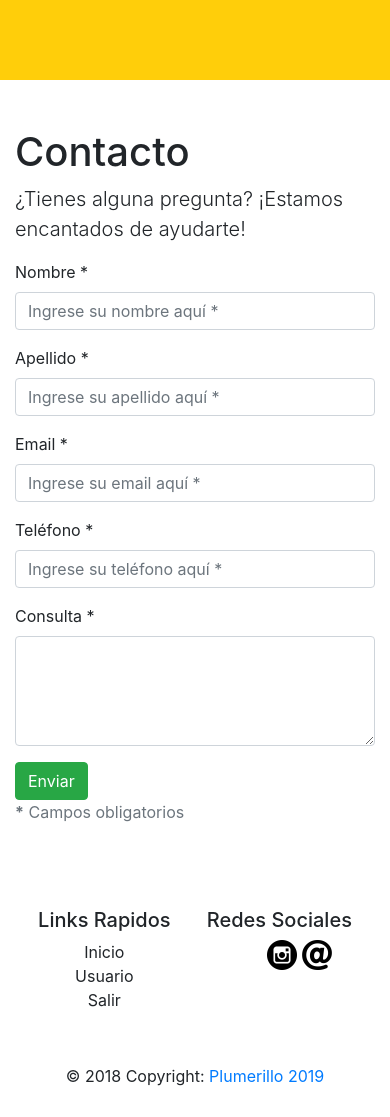
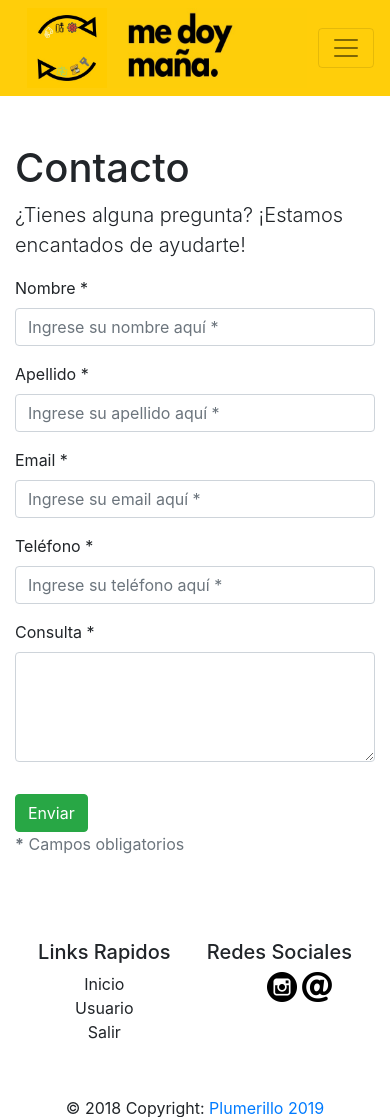
Before and after one commit to mariajosebare/medoymana, a Flask app: page /contacto in a window 390 px wide. Shown: the top 1117 px of the page. Before the commit the page ends 1086 px from the top, so only its background shows below. Run offline with Flask 2, Linux system fonts and the light colour scheme; some libraries are stand-ins or nearby versions.

Commit message:
centrado de logo y nombre y correcion de links en barra de navegacion en recucontrasenia.html y contacto.html

```diff
--- a/plumerillo/medoymana/app/templates/pages/contacto.html
+++ b/plumerillo/medoymana/app/templates/pages/contacto.html
@@ -4,17 +4,21 @@
 <head>
     <meta charset="UTF-8">
     <meta http-equiv="X-UA-Compatible" content="IE=Edge" />
-    <title>Me doy maña</title>
+    <meta name="viewport" content="width=device-width, initial-scale=1">
+    <title>Contacto</title>
     <!-- CDN de Boostrap 4.0 -->
     <link rel="stylesheet" href="https://stackpath.bootstrapcdn.com/bootstrap/4.3.1/css/bootstrap.min.css" integrity="sha384-ggOyR0iXCbMQv3Xipma34MD+dH/1fQ784/j6cY/iJTQUOhcWr7x9JvoRxT2MZw1T" crossorigin="anonymous">
     <!-- Hoja de estilos personalizada -->
     <link rel="stylesheet" href="..\..\static\css\styles.css">
 </head>
 <body>
-
     <header>
-        <nav class="navbar navbar-light nav-bar-own">
-
+		<nav class="navbar navbar-expand-lg navbar-light nav-bar-own">
+            <div class="d-flex align-items-center mx-auto">
+                <a href="/"><img src="..\..\static\img\logo.jpeg" width="80 px" height="80 px"></a>
+                <img src="..\..\static\img\name.jpeg" width="200 px" height="80 px">
+            </div>
+			<button class="navbar-toggler" type="button" data-toggle="collapse" data-target="#theNav" aria-controls="theNav" aria-expanded="false" aria-label="Toggle navigation"><span class="navbar-toggler-icon"></span></button>
         </nav>
     </header>
 
@@ -24,9 +28,7 @@
             <h1>Contacto </h1>
             <p class="lead">¿Tienes alguna pregunta? ¡Estamos encantados de ayudarte!</p>
             <form id="contact-form" method="post" role="form">
-
                 <div class="messages"></div>
-
                         <div class="controls">
                             <div class="row">
                                 <div class="col-md-6">
@@ -68,11 +70,15 @@
                                         <div class="help-block with-errors"></div>
                                     </div>
                                 </div>
+
+                                <div class="col-md-12">
                                     <div class="form-group">
                                         <div class="g-recaptcha" data-sitekey="6LfXdJUUAAAAACXB_zFi46ZxmY4meYTIwk6CX2Vc" data-callback="verifyRecaptchaCallback" data-expired-callback="expiredRecaptchaCallback"></div>
                                         <input class="form-control d-none" data-recaptcha="true" required data-error="No soy un robot">
                                         <div class="Error"></div>
                                     </div>
+                                </div>
+
                                 <div class="col-md-12">
                                     <input type="submit" class="btn btn-success btn-send" value="Enviar">
                                 </div>
@@ -118,7 +124,6 @@
 </footer>
 
 </body>
-
     <script src="https://code.jquery.com/jquery-3.3.1.slim.min.js" integrity="sha384-q8i/X+965DzO0rT7abK41JStQIAqVgRVzpbzo5smXKp4YfRvH+8abtTE1Pi6jizo" crossorigin="anonymous"></script>
     <script src="https://cdnjs.cloudflare.com/ajax/libs/popper.js/1.14.7/umd/popper.min.js" integrity="sha384-UO2eT0CpHqdSJQ6hJty5KVphtPhzWj9WO1clHTMGa3JDZwrnQq4sF86dIHNDz0W1" crossorigin="anonymous"></script>
     <script src="https://stackpath.bootstrapcdn.com/bootstrap/4.3.1/js/bootstrap.min.js" integrity="sha384-JjSmVgyd0p3pXB1rRibZUAYoIIy6OrQ6VrjIEaFf/nJGzIxFDsf4x0xIM+B07jRM" crossorigin="anonymous"></script>
@@ -126,5 +131,4 @@
     <script src='https://www.google.com/recaptcha/api.js'></script>
     <script src="validator.js"></script>
     <script src="contact.js"></script>
-
 </html>
--- a/plumerillo/medoymana/app/templates/pages/matcheo.html
+++ b/plumerillo/medoymana/app/templates/pages/matcheo.html
@@ -3,6 +3,7 @@
 <head>
 	<meta charset="UTF-8">
 	<meta http-equiv="X-UA-Compatible" content="IE=Edge" />
+	<meta name="viewport" content="width=device-width, initial-scale=1">
 	<title>Intercambio de Habilidad (matcheo)</title>
 
 	<!-- CDN de Boostrap 4.0 -->
--- a/plumerillo/medoymana/app/templates/pages/perfil-usuario.html
+++ b/plumerillo/medoymana/app/templates/pages/perfil-usuario.html
@@ -3,8 +3,8 @@
 <head>
 	<meta charset="UTF-8">
 	<meta http-equiv="X-UA-Compatible" content="IE=Edge" />
+	<meta name="viewport" content="width=device-width, initial-scale=1">
 	<title>Informacion de Usuario</title>
-
 	<!-- CDN de Boostrap 4.0 -->
 	<link rel="stylesheet" href="https://stackpath.bootstrapcdn.com/bootstrap/4.3.1/css/bootstrap.min.css" integrity="sha384-ggOyR0iXCbMQv3Xipma34MD+dH/1fQ784/j6cY/iJTQUOhcWr7x9JvoRxT2MZw1T" crossorigin="anonymous">
 	<!-- Hoja de estilos personalizada -->
--- a/plumerillo/medoymana/app/templates/pages/publicaciones.html
+++ b/plumerillo/medoymana/app/templates/pages/publicaciones.html
@@ -3,6 +3,7 @@
 <head>
 	<meta charset="UTF-8">
 	<meta http-equiv="X-UA-Compatible" content="IE=Edge" />
+	<meta name="viewport" content="width=device-width, initial-scale=1">
 	<title>Publicaciones</title>
 	<!-- CDN de Boostrap 4.0 -->
 	<link rel="stylesheet" href="https://stackpath.bootstrapcdn.com/bootstrap/4.3.1/css/bootstrap.min.css" integrity="sha384-ggOyR0iXCbMQv3Xipma34MD+dH/1fQ784/j6cY/iJTQUOhcWr7x9JvoRxT2MZw1T" crossorigin="anonymous">
```
Also changed, not shown: plumerillo/medoymana/app/templates/pages/recucontraseña.html (+13 -14 lines). Lines whose indentation alone changed are shown as unchanged.
